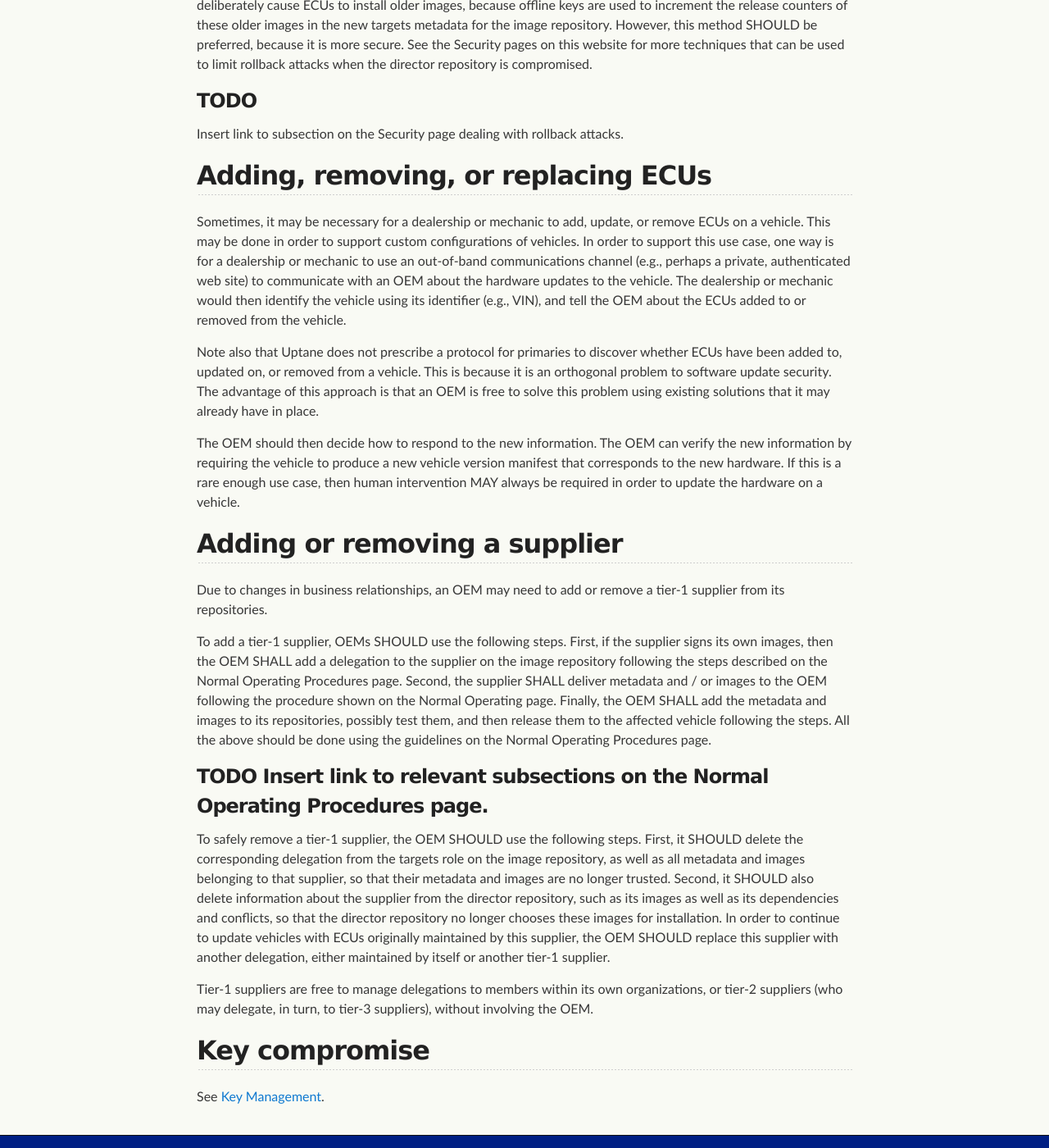
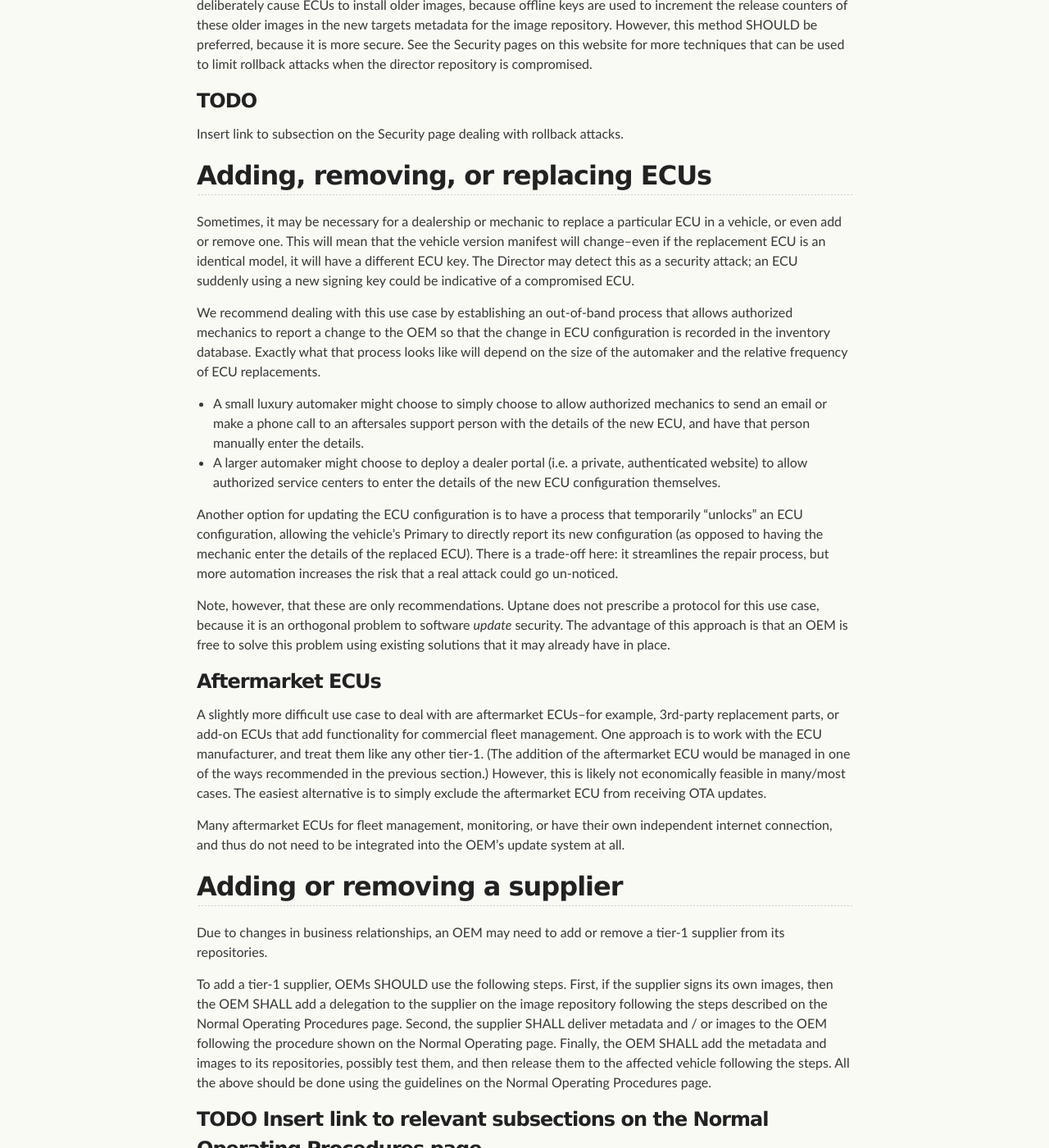
Before and after one commit to uptane/deployment-considerations, a Jekyll site: the page built from exceptional_operations.md, in a window 1280 px wide and 1400 px high, scrolled down 1465 px. Shown: the whole window at 82% size. Built offline with Jekyll 4.4.1, drawn with Linux system fonts in a browser that asks for light colours; our own code applies the rules of GitHub Pages for plain Markdown files.

Commit message:
Add info about aftermarket ECUs, improve ECU replacement section

```diff
--- a/exceptional_operations.md
+++ b/exceptional_operations.md
@@ -38,12 +38,22 @@ Insert link to subsection on the Security page dealing with rollback attacks.
 
 ## Adding, removing, or replacing ECUs
 
-Sometimes, it may be necessary for a dealership or mechanic to add, update, or remove ECUs on a vehicle. This may be done in order to support custom configurations of vehicles.
-In order to support this use case, one way is for a dealership or mechanic to use an out-of-band communications channel (e.g., perhaps a private, authenticated web site) to communicate with an OEM about the hardware updates to the vehicle. The dealership or mechanic would then identify the vehicle using its identifier (e.g., VIN), and tell the OEM about the ECUs added to or removed from the vehicle.
+Sometimes, it may be necessary for a dealership or mechanic to replace a particular ECU in a vehicle, or even add or remove one. This will mean that the vehicle version manifest will change--even if the replacement ECU is an identical model, it will have a different ECU key. The Director may detect this as a security attack; an ECU suddenly using a new signing key could be indicative of a compromised ECU.
 
-Note also that Uptane does not prescribe a protocol for primaries to discover whether ECUs have been added to, updated on, or removed from a vehicle. This is because it is an orthogonal problem to software update security. The advantage of this approach is that an OEM is free to solve this problem using existing solutions that it may already have in place.
+We recommend dealing with this use case by establishing an out-of-band process that allows authorized mechanics to report a change to the OEM so that the change in ECU configuration is recorded in the inventory database. Exactly what that process looks like will depend on the size of the automaker and the relative frequency of ECU replacements.
 
-The OEM should then decide how to respond to the new information. The OEM can verify the new information by requiring the vehicle to produce a new vehicle version manifest that corresponds to the new hardware. If this is a rare enough use case, then human intervention MAY always be required in order to update the hardware on a vehicle.
+* A small luxury automaker might choose to simply choose to allow authorized mechanics to send an email or make a phone call to an aftersales support person with the details of the new ECU, and have that person manually enter the details.
+* A larger automaker might choose to deploy a dealer portal (i.e. a private, authenticated website) to allow authorized service centers to enter the details of the new ECU configuration themselves.
+
+Another option for updating the ECU configuration is to have a process that temporarily "unlocks" an ECU configuration, allowing the vehicle's Primary to directly report its new configuration (as opposed to having the mechanic enter the details of the replaced ECU). There is a trade-off here: it streamlines the repair process, but more automation increases the risk that a real attack could go un-noticed.
+
+Note, however, that these are only recommendations. Uptane does not prescribe a protocol for this use case, because it is an orthogonal problem to software _update_ security. The advantage of this approach is that an OEM is free to solve this problem using existing solutions that it may already have in place.
+
+### Aftermarket ECUs
+
+A slightly more difficult use case to deal with are aftermarket ECUs--for example, 3rd-party replacement parts, or add-on ECUs that add functionality for commercial fleet management. One approach is to work with the ECU manufacturer, and treat them like any other tier-1. (The addition of the aftermarket ECU would be managed in one of the ways recommended in the previous section.) However, this is likely not economically feasible in many/most cases. The easiest alternative is to simply exclude the aftermarket ECU from receiving OTA updates.
+
+Many aftermarket ECUs for fleet management, monitoring, or  have their own independent internet connection, and thus do not need to be integrated into the OEM's update system at all.
 
 ## Adding or removing a supplier
 
```
